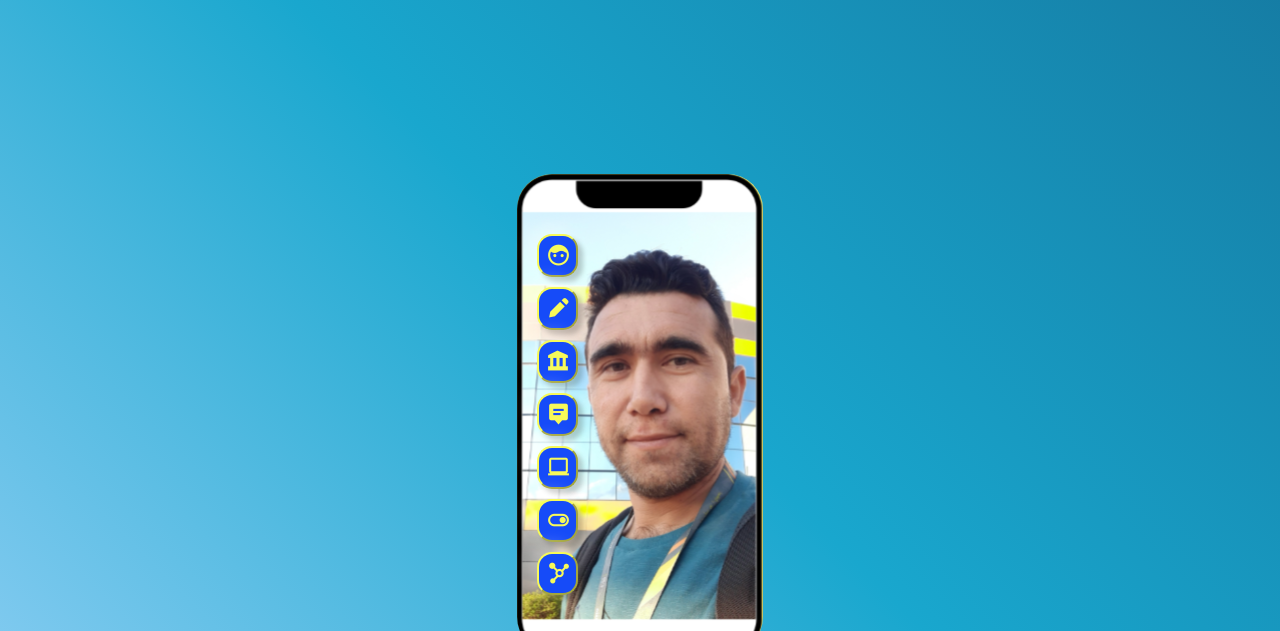
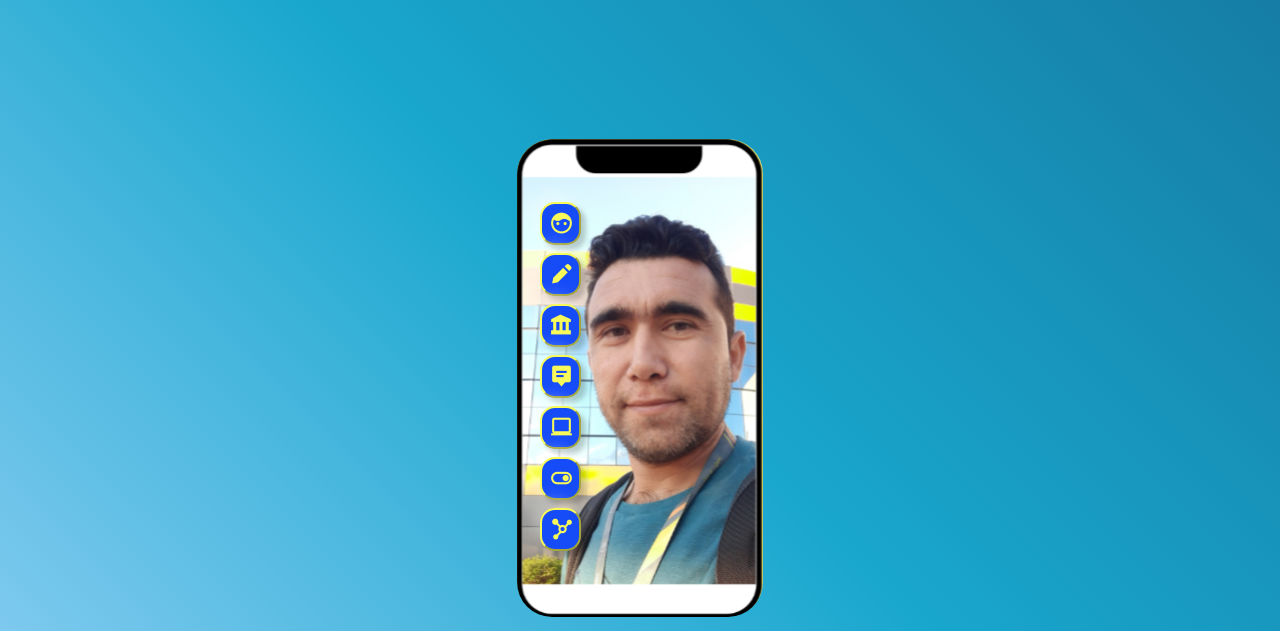
Before and after one commit to rntmuniz/Portifolio, a plain HTML site: page index.html in a window 1280 px wide. Shown: the top 631 px of the page. Drawn offline with nearby package versions, Linux system fonts and the light colour scheme; a web font is replaced by a local one.

Commit message:
centraliza nomes nos botões

```diff
--- a/script.js
+++ b/script.js
@@ -25,8 +25,8 @@ buttonsList.forEach((item) => {
 document.getElementById('button-list').innerHTML = content;
 
 function abrirModal(title, body){
-    let link = `<a href="https://rntmuniz.github.io/CalculadoraHtml/">Calculadora HTML</a><br>
-    <a href="https://rntmuniz.github.io/CalculadoraHtml/">Calculadora Plus HTML</a>`;
+    let link = `<a href="https://rntmuniz.github.io/CalculadoraHtml/" target="_blank">Calculadora HTML</a><br>
+    <a href="https://rntmuniz.github.io/CalculadoraHtml/" target="_blank">Calculadora Plus HTML</a>`;
 
     // const texto = document.querySelector('.texto');
     const modal = document.getElementById('janela-modal');
--- a/styles.css
+++ b/styles.css
@@ -18,7 +18,7 @@
 }
 
 .main {
-    padding-top: 100px;
+    padding-top: 30px;
     top: 0;
     left: 0;
     align-items: center;
@@ -59,7 +59,7 @@ img{
 
 .main .button-list button{
     border-radius: 15px;
-    margin: 5px;
+    margin: 8px;
     color: #f7fa59;
     background-color: var(--text-color);
     border-color: #f7fa59;
@@ -70,6 +70,8 @@ img{
     5px 5px 5px rgba(0, 0, 0, 0.2);
     transition: background-color 0.5s ease, color 0.5s ease, transform 0.5s ease;
     outline: 0;
+    display: flex;
+    align-items: center;
 }
 
 .button-list button:hover{
```
